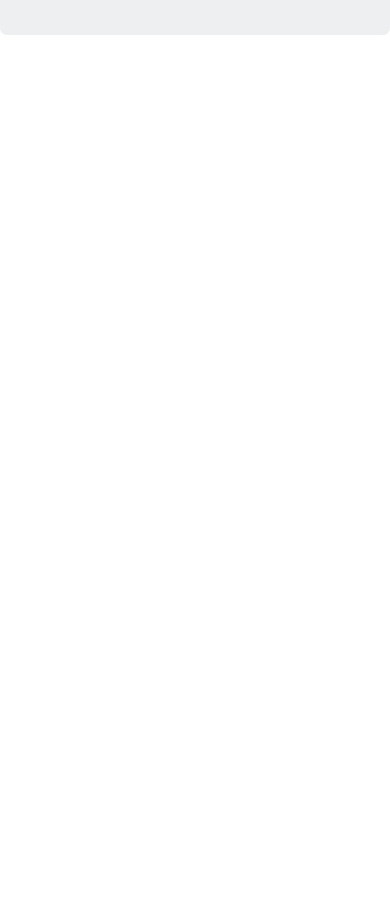
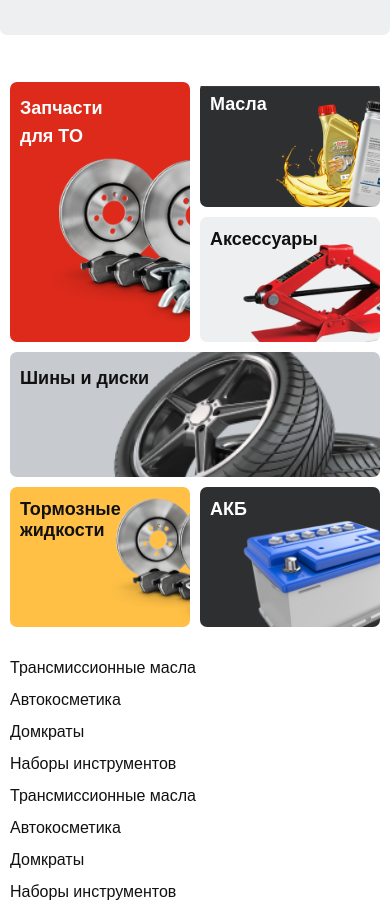
Before and after one commit to vts3rss/AutoZap, a plain HTML site: page index.html in a window 390 px wide. Shown: the part 747-1662 px from the top of the page. Before the commit the page ends 844 px from the top, so only its background shows below. Drawn offline with Linux system fonts and the light colour scheme.

Commit message:
feat: complete market category

```diff
--- a/styles/_05_moto_tabs.scss
+++ b/styles/_05_moto_tabs.scss
@@ -9,6 +9,7 @@
   width: 100%;
   overflow-x: auto;
 
+  margin-top: 41px;
 
   @media screen and (max-width: 650px) {
     margin-top: 20px;
--- a/styles/_06_market.scss
+++ b/styles/_06_market.scss
@@ -7,8 +7,24 @@
   row-gap: 18px;
   column-gap: 24px;
 
+
+  @media screen and (max-width: 1040px) {
+    padding-left: 10px;
+    padding-right: 10px;
+    grid-template-columns: 1fr 1fr;
+    grid-template-rows: repeat(3, 125px) 140px;
+    align-items: center;
+    justify-items: center;
+
+    gap: 10px;
+  }
+
+
   .market-elem {
     position: relative;
+    width: 100%;
+    height: 100%;
+    border-radius: 7px;
 
     .market-elem-title {
       position: absolute;
@@ -21,8 +37,9 @@
 
     .market-elem-image {
       display: block;
-      max-width: 100%;
-      max-height: 100%;
+      width: 100%;
+      height: 100%;
+      border-radius: 7px;
       object-fit: cover;
       object-position: center center;
 
@@ -37,9 +54,18 @@
         font-size: 24px;
         line-height: 28px;
         color: #FFFFFF;
+
+
         top: 22px;
         left: 27px;
+
         width: 117px;
+
+        @media screen and (max-width: 650px) {
+          font-size: 18px;
+          top: 12px;
+          left: 10px;
+        }
 
       }
 
@@ -60,7 +86,14 @@
         top: 22px;
         left: 26px;
 
+        @media screen and (max-width: 650px) {
+          font-size: 18px;
+          top: 12px;
+          left: 10px;
+        }
+
       }
+
 
       .market-elem-image {
 
@@ -78,6 +111,12 @@
         color: #111111;
         top: 20px;
         left: 24px;
+
+        @media screen and (max-width: 650px) {
+          font-size: 18px;
+          top: 12px;
+          left: 10px;
+        }
       }
 
       .market-elem-image {
@@ -93,12 +132,28 @@
       grid-row: 1/3;
 
 
+      @media screen and (max-width: 1040px) {
+        grid-column: 2/3;
+        grid-row: 3/5;
+      }
+
+      @media screen and (max-width: 650px) {
+        grid-column: 1/3;
+        grid-row: 3/4;
+      }
+
       .market-elem-title {
         font-size: 24px;
         line-height: 28px;
         color: #111111;
         top: 22px;
         left: 26px;
+
+        @media screen and (max-width: 650px) {
+          font-size: 18px;
+          top: 12px;
+          left: 10px;
+        }
 
       }
 
@@ -111,6 +166,15 @@
       grid-column: 4 / 5;
       grid-row: 1/2;
 
+      @media screen and (max-width: 1040px) {
+        grid-column: 1/2;
+        grid-row: 3/4;
+      }
+
+      @media screen and (max-width: 650px) {
+        grid-column: 1/2;
+        grid-row: 4/5;
+      }
 
       .market-elem-title {
         font-size: 18px;
@@ -119,6 +183,12 @@
         top: 23px;
         left: 26px;
         width: 106px;
+
+        @media screen and (max-width: 650px) {
+          font-size: 18px;
+          top: 12px;
+          left: 10px;
+        }
       }
 
       .market-elem-image {
@@ -130,12 +200,28 @@
       grid-column: 4 / 5;
       grid-row: 2/3;
 
+      @media screen and (max-width: 1040px) {
+        grid-column: 1/2;
+        grid-row: 4/5;
+      }
+
+      @media screen and (max-width: 650px) {
+        grid-column: 2/3;
+        grid-row: 4/5;
+      }
+
       .market-elem-title {
         font-size: 18px;
         line-height: 21px;
         color: #FFFFFF;
         top: 24px;
         left: 26px;
+
+        @media screen and (max-width: 650px) {
+          font-size: 18px;
+          top: 12px;
+          left: 10px;
+        }
       }
 
       .market-elem-image {
--- a/styles/_07_market_category.scss
+++ b/styles/_07_market_category.scss
@@ -4,6 +4,18 @@
   display: grid;
   grid-template-columns: repeat(4, 1fr);
   grid-template-rows: 1fr;
+
+  @media screen and (max-width: 1000px) {
+    grid-template-columns: repeat(2, 1fr);
+    padding-left: 10px;
+    padding-right: 10px;
+  }
+
+  @media screen and (max-width: 650px) {
+    grid-template-columns: 1fr;
+    grid-template-rows: 1fr 1fr;
+    margin-top: 32px;
+  }
 
   column-gap: 24px;
 
@@ -12,6 +24,18 @@
     grid-template-columns: 1fr;
     grid-template-rows: repeat(4, 1fr);
 
+
+    &:nth-child(3) {
+      @media screen and (max-width: 1000px) {
+        display: none;
+      }
+    }
+
+    &:nth-child(4) {
+      @media screen and (max-width: 1000px) {
+        display: none;
+      }
+    }
 
     .market-category-elem {
 
@@ -22,6 +46,10 @@
       height: 37px;
       color: #111111;
 
+      @media screen and (max-width: 1000px) {
+        font-size: 16px;
+        height: 32px;
+      }
 
     }
   }
--- a/styles/_10_end.scss
+++ b/styles/_10_end.scss
@@ -2,8 +2,7 @@
 //  display: none;
 //
 //}
-
-.market, .market-category, .geopgraphy, .footer {
+.geopgraphy, .footer {
   display: none;
 
 }
```
Also changed, not shown: index.html (+1 -0 lines), style.css, 1 other file.
